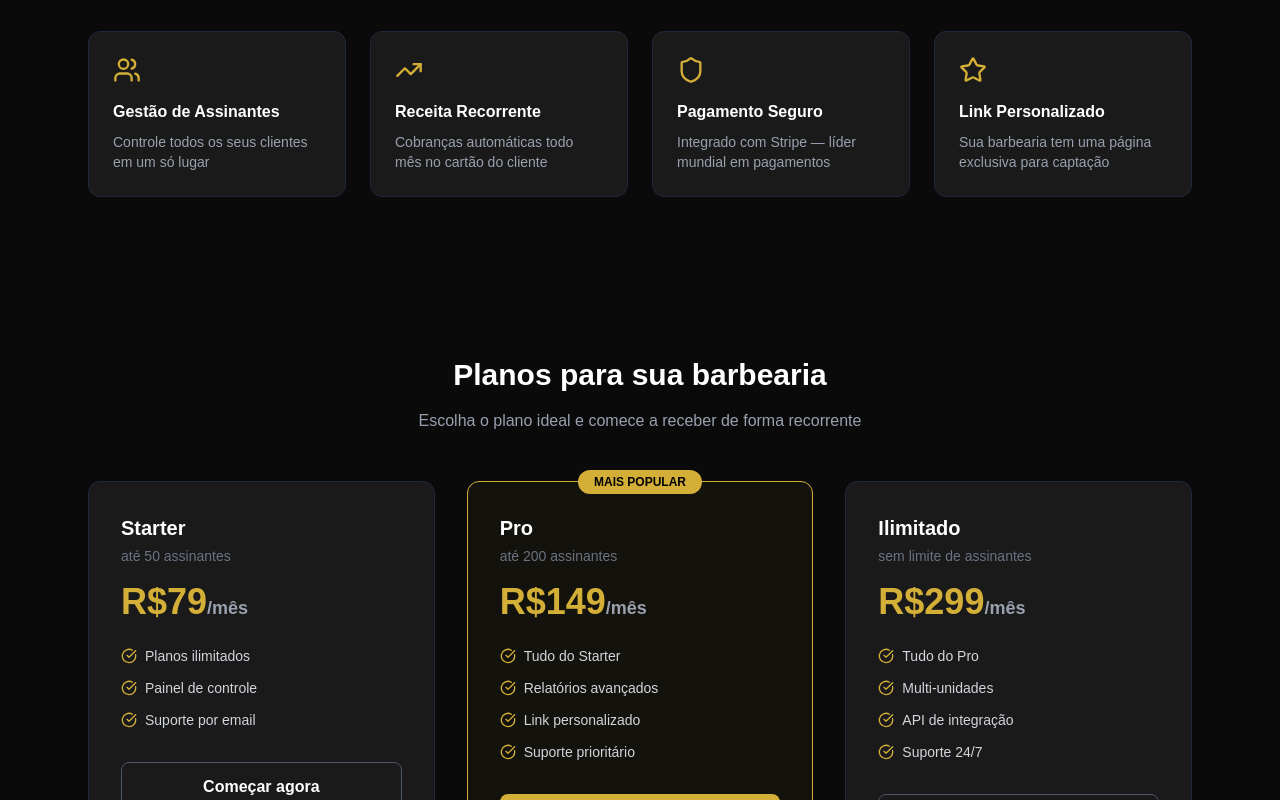
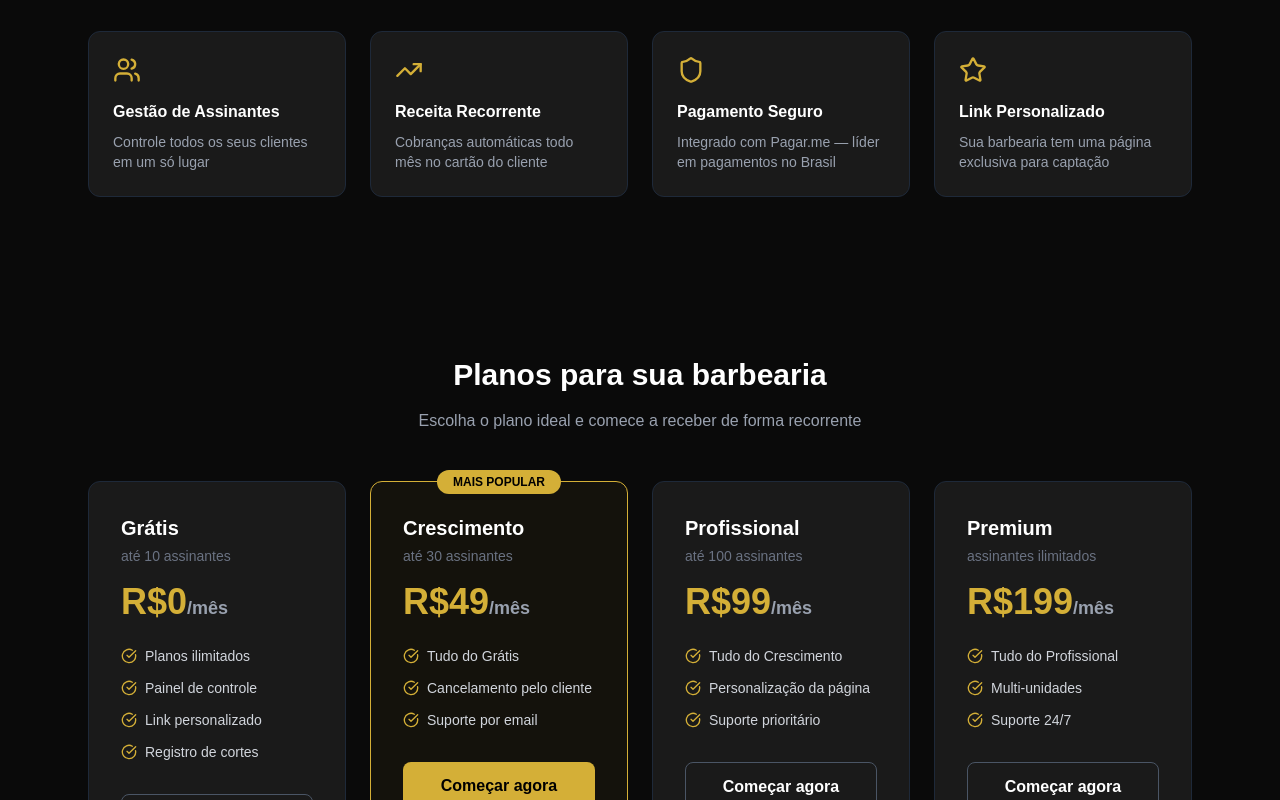
Before and after one commit to ottoknupp/barberpass, a Next.js app: page / in a window 1280 px wide. Shown: the part 700-1500 px from the top of the page. Built offline with nearby package versions, Linux system fonts and the light colour scheme.

Commit message:
Update landing page with correct pricing plans

```diff
--- a/app/page.tsx
+++ b/app/page.tsx
@@ -3,30 +3,36 @@ import { Scissors, CheckCircle, Star, Users, TrendingUp, Shield } from "lucide-r
 
 const plans = [
   {
-    name: "Starter",
-    price: "R$79",
-    limit: "até 50 assinantes",
-    features: ["Planos ilimitados", "Painel de controle", "Suporte por email"],
+    name: "Grátis",
+    price: "R$0",
+    limit: "até 10 assinantes",
+    features: ["Planos ilimitados", "Painel de controle", "Link personalizado", "Registro de cortes"],
   },
   {
-    name: "Pro",
-    price: "R$149",
-    limit: "até 200 assinantes",
-    features: ["Tudo do Starter", "Relatórios avançados", "Link personalizado", "Suporte prioritário"],
+    name: "Crescimento",
+    price: "R$49",
+    limit: "até 30 assinantes",
+    features: ["Tudo do Grátis", "Cancelamento pelo cliente", "Suporte por email"],
     popular: true,
   },
   {
-    name: "Ilimitado",
-    price: "R$299",
-    limit: "sem limite de assinantes",
-    features: ["Tudo do Pro", "Multi-unidades", "API de integração", "Suporte 24/7"],
+    name: "Profissional",
+    price: "R$99",
+    limit: "até 100 assinantes",
+    features: ["Tudo do Crescimento", "Personalização da página", "Suporte prioritário"],
+  },
+  {
+    name: "Premium",
+    price: "R$199",
+    limit: "assinantes ilimitados",
+    features: ["Tudo do Profissional", "Multi-unidades", "Suporte 24/7"],
   },
 ];
 
 const features = [
   { icon: Users, title: "Gestão de Assinantes", desc: "Controle todos os seus clientes em um só lugar" },
   { icon: TrendingUp, title: "Receita Recorrente", desc: "Cobranças automáticas todo mês no cartão do cliente" },
-  { icon: Shield, title: "Pagamento Seguro", desc: "Integrado com Stripe — líder mundial em pagamentos" },
+  { icon: Shield, title: "Pagamento Seguro", desc: "Integrado com Pagar.me — líder em pagamentos no Brasil" },
   { icon: Star, title: "Link Personalizado", desc: "Sua barbearia tem uma página exclusiva para captação" },
 ];
 
@@ -53,7 +59,7 @@ export default function LandingPage() {
       <section className="max-w-6xl mx-auto px-6 py-24 text-center">
         <div className="inline-flex items-center gap-2 bg-[#D4AF37]/10 border border-[#D4AF37]/30 rounded-full px-4 py-2 text-[#D4AF37] text-sm mb-8">
           <Star size={14} />
-          <span>14 dias grátis, sem cartão de crédito</span>
+          <span>Comece grátis, sem cartão de crédito</span>
         </div>
         <h1 className="text-5xl md:text-6xl font-bold text-white mb-6 leading-tight">
           Gerencie as assinaturas<br />
@@ -64,7 +70,7 @@ export default function LandingPage() {
         </p>
         <div className="flex flex-col sm:flex-row gap-4 justify-center">
           <Link href="/cadastro" className="bg-[#D4AF37] text-black font-bold px-8 py-4 rounded-lg text-lg hover:bg-[#B8960C] transition-colors">
-            Começar grátis por 14 dias
+            Começar grátis agora
           </Link>
           <Link href="#planos" className="border border-gray-600 text-white px-8 py-4 rounded-lg text-lg hover:border-[#D4AF37] transition-colors">
             Ver planos
@@ -89,7 +95,7 @@ export default function LandingPage() {
       <section id="planos" className="max-w-6xl mx-auto px-6 py-24">
         <h2 className="text-3xl font-bold text-center text-white mb-4">Planos para sua barbearia</h2>
         <p className="text-gray-400 text-center mb-12">Escolha o plano ideal e comece a receber de forma recorrente</p>
-        <div className="grid grid-cols-1 md:grid-cols-3 gap-8">
+        <div className="grid grid-cols-1 md:grid-cols-2 lg:grid-cols-4 gap-6">
           {plans.map((plan) => (
             <div
               key={plan.name}
```
